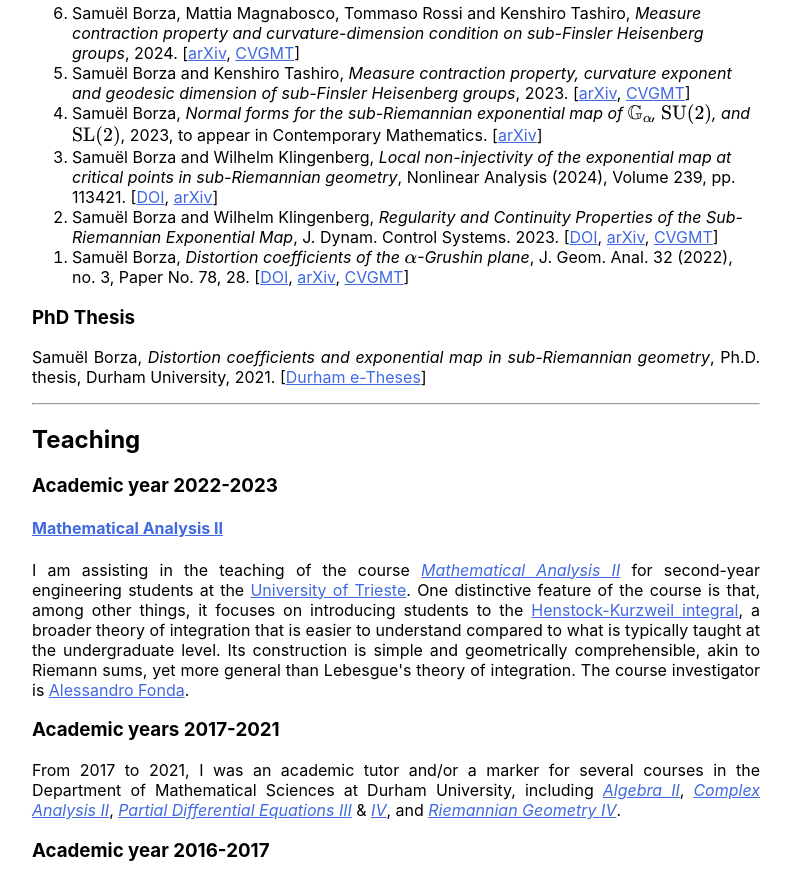
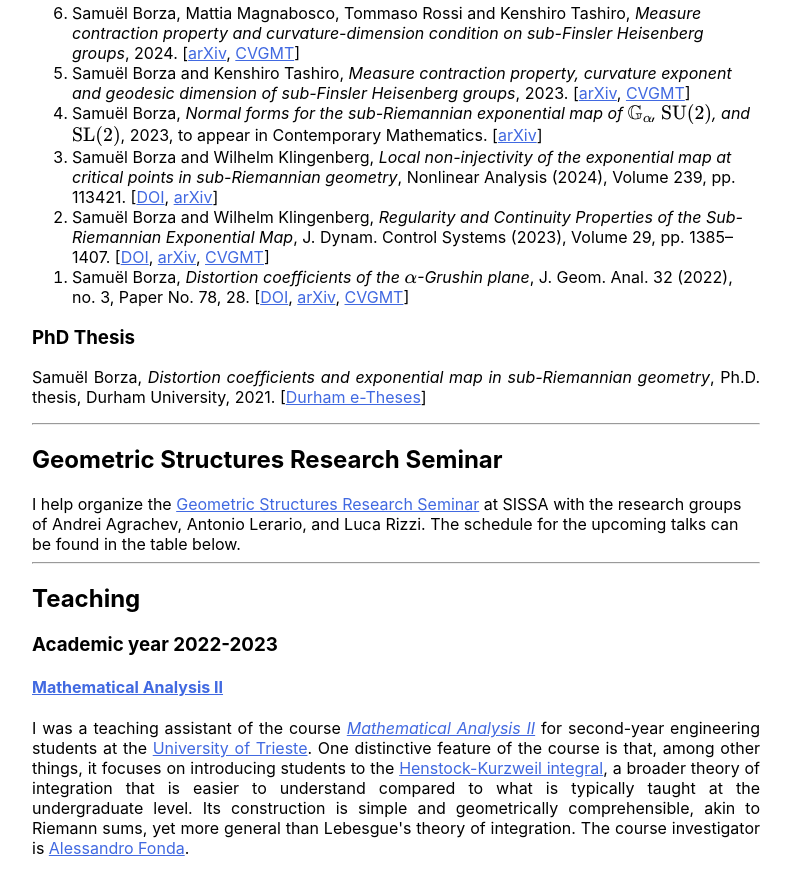
Before and after one commit to samuelborza/samuelborza.github.io, a plain HTML site: page index.html in a window 1280 px wide. Shown: the part 1000-1874 px from the top of the page, without its empty margins (244-1035 px from the left). Drawn offline with nearby package versions, Linux system fonts and the light colour scheme; a script that the page names is missing.

Commit message:
Update index.html

```diff
--- a/index.html
+++ b/index.html
@@ -16,6 +16,9 @@
     <script async id="MathJax-script"
             src="https://cdn.jsdelivr.net/npm/mathjax@3/es5/tex-mml-chtml.js">
     </script>
+    <style>
+    div.embedded_schedule table.ntdata {width: 100% !important;}
+    </style>
 </head>
 
 <body>
@@ -127,7 +130,7 @@
     </li>
     <li>Samuël Borza and Wilhelm Klingenberg, <cite>Regularity and Continuity Properties of the Sub-Riemannian
         Exponential
-        Map</cite>, J. Dynam. Control Systems. 2023. [<a href="https://doi.org/10.1007/s10883-022-09624-y"
+        Map</cite>, J. Dynam. Control Systems (2023), Volume 29, pp. 1385–1407. [<a href="https://doi.org/10.1007/s10883-022-09624-y"
                                                          target="_blank">DOI</a>, <a
             href="https://arxiv.org/abs/2106.11350" target="_blank">arXiv</a>, <a href="https://cvgmt.sns.it/paper/6119/">CVGMT</a>]
     </li>
@@ -147,13 +150,22 @@
 
 <hr>
 
+<h2 id="seminars">Geometric Structures Research Seminar</h2>
+
+I help organize the <a href="https://sites.google.com/view/geometric-structures/" target="_blank">Geometric Structures Research Seminar</a> at SISSA with the research groups of Andrei Agrachev, Antonio Lerario, and Luca Rizzi. The schedule for the upcoming talks can be found in the table below.
+
+<div class="embeddable_schedule" shortname="Geometric_Structures_SISSA" daterange="future"></div>
+<script src="https://researchseminars.org/embed_seminars.js" onload="seminarEmbedder.initialize({'addCSS': true});"></script>
+
+<hr>
+
 <h2 id="teaching">Teaching</h2>
 
 <h3>Academic year 2022-2023</h3>
 
 <h4><a href="https://moodle2.units.it/course/view.php?id=9554" target="_blank">Mathematical Analysis II</a></h4>
 
-<p>I am assisting in the teaching of the course <i><a
+<p>I was a teaching assistant of the course <i><a
         href="https://corsi.units.it/in03/modulo/2022/306895/af_gen_cod/041in" target="_blank">Mathematical Analysis
     II</a></i> for second-year engineering students at the <a href="https://www.units.it/en" target="_blank">University
     of Trieste</a>. One distinctive feature of the course is that, among other things, it focuses on introducing
@@ -208,7 +220,7 @@ https://webcontent.umons.ac.be/web/fr/pde/2016-2017/cursus/BSM1.htm
 
 <!---
 <footer>
-  <div>Updated on the 23 February 2024</div>
+  <div>Updated on the 29 May 2024</div>
 </footer>
 --->
 
```
